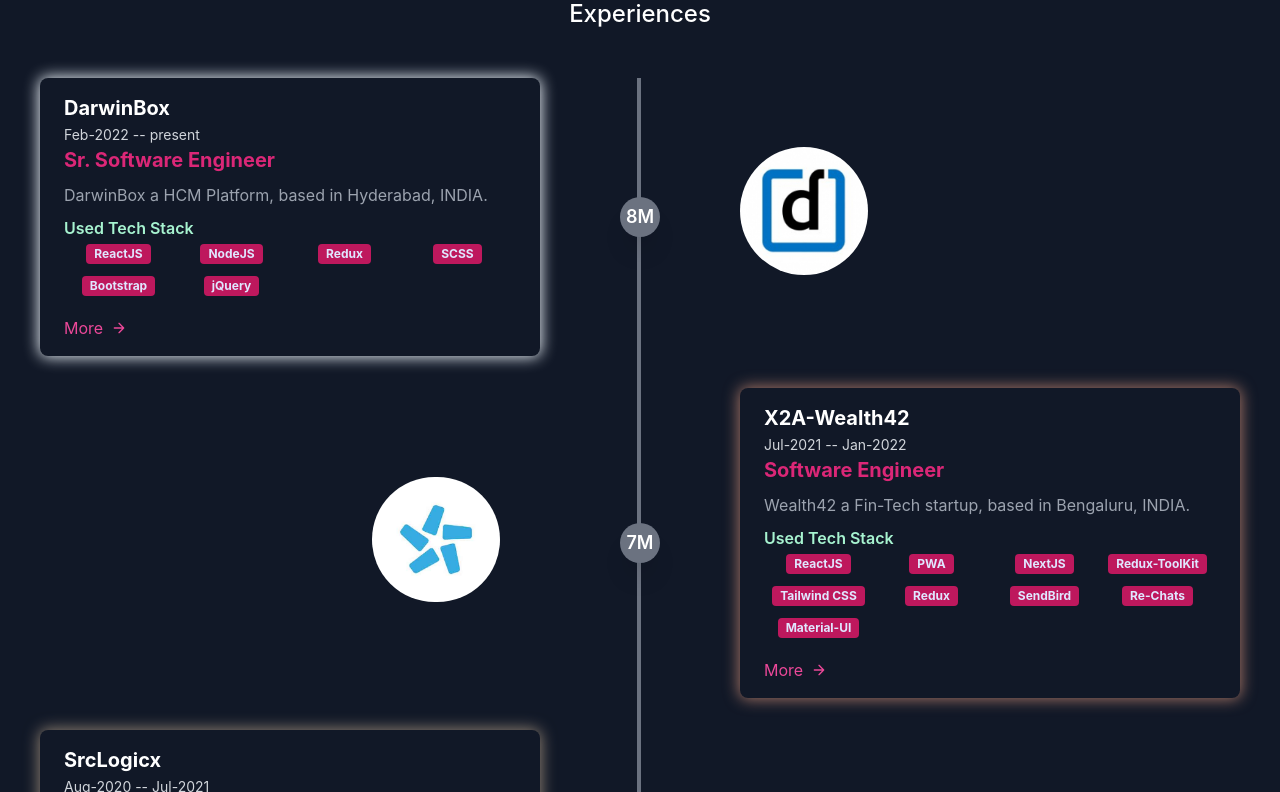
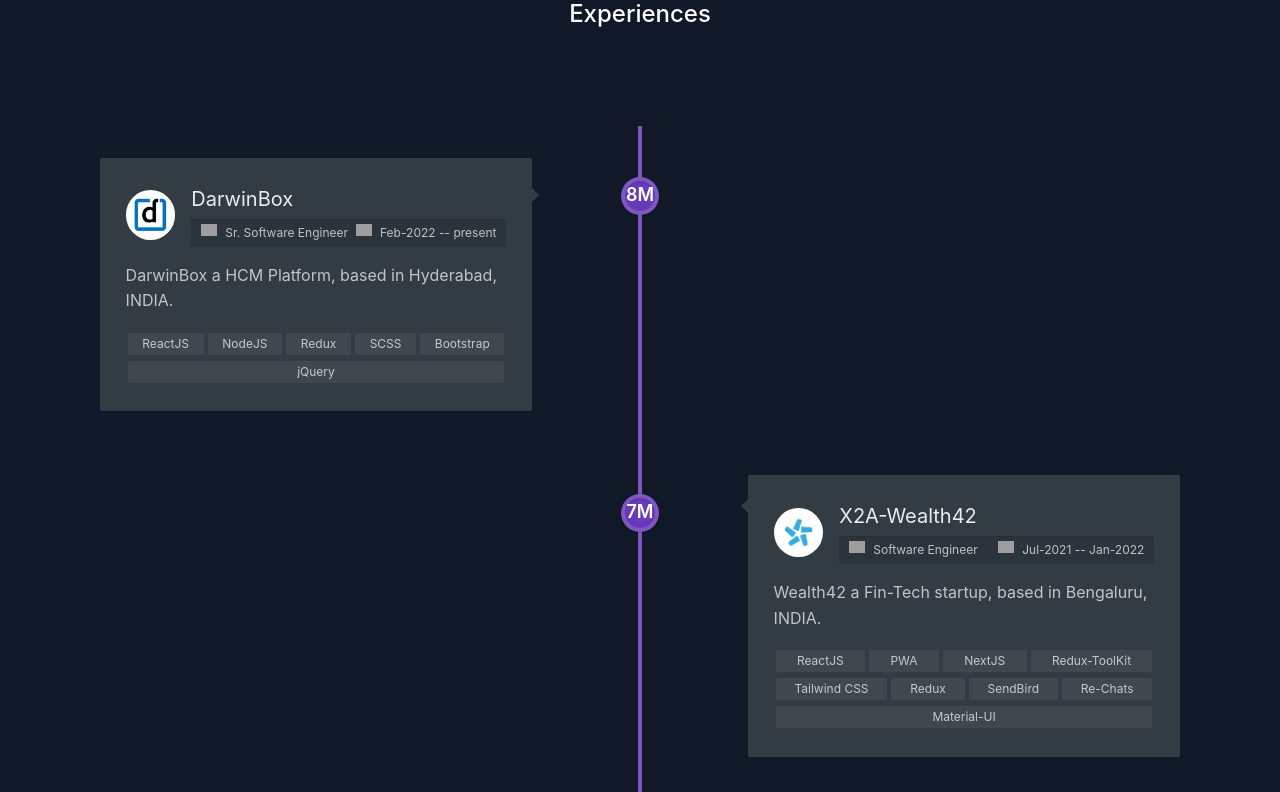
Before and after one commit to num-js/portfolio, a React (Create React App) app: page / in a window 1280 px wide. Shown: the part 808-1600 px from the top of the page. Built offline with nearby package versions, Linux system fonts and the light colour scheme; grey boxes are pictures that could not be loaded; a web font is replaced by a local one.

Commit message:
UI enhancement completed

```diff
--- a/src/components/Experiences/Experiences.js
+++ b/src/components/Experiences/Experiences.js
@@ -1,10 +1,9 @@
 import React, { useEffect } from 'react';
 import experiencesData from '../../assets/data/experiencesData.json';
-import MobileExperience from './MobileExperience';
 import useScreenWidth from '../../hooks/useScreenWidth';
-import DesktopViewExperience from './DesktopViewExperience';
 import scrollToPosition from '../../helpers/scrollToPosition';
-
+import './experience.scss';
+import { getDuration, getMonthNameYear } from '../../helpers/getDate';
 const Experiences = () => {
     const screenSize = useScreenWidth();
 
@@ -19,13 +18,66 @@
                     <h1 className="mb-2 text-2xl font-medium text-white title-font" id="experienceLabel">Experiences</h1>
                 </div>
                 <div className="relative h-full p-10 overflow-hidden wrap">
-                    {
+                    {/* {
                         screenSize === 'large' ? (
                             <DesktopViewExperience experiencesData={experiencesData} />
                         ) : (
                             <MobileExperience experiencesData={experiencesData} />
                         )
-                    }
+                    } */}
+                    {/* </div> */}
+                    <div>
+                        <section id="cd-timeline" class="cd-container">
+                            {
+                                experiencesData?.map((companyData, index) => (
+                                    <div class="cd-timeline-block">
+                                        <div class="cd-timeline-img cd-picture">
+                                            <span class="flex justify-center align-middle text-lg font-semibold text-white">
+                                                {getDuration(companyData?.timeLine.start, companyData?.timeLine?.end)}
+                                            </span>
+                                        </div>
+                                        <div class="cd-timeline-content">
+                                            <div class="flex items-center">
+                                                <div>
+                                                    <a target="_blank" href={companyData?.companyURL}>
+                                                        <img width="60" class="rounded-full" src={companyData?.companyLogo} />
+                                                    </a>
+                                                </div>
+                                                <div className="w-full ml-4">
+                                                    <h2>{companyData?.name}</h2>
+                                                    <div class="timeline-content-info flex justify-between flex-wrap">
+                                                        <span class="flex align-middle">
+                                                            <span>
+                                                                <img width="16" class="mr-2 "
+                                                                    src="https://img.icons8.com/external-those-icons-lineal-color-those-icons/24/000000/external-Developer-programming-and-development-those-icons-lineal-color-those-icons.png"
+                                                                />
+                                                            </span>
+                                                            <span>{companyData?.role}</span>
+                                                        </span>
+                                                        <span class="flex align-middle">
+                                                            <span>
+                                                                <img width="16" class="mr-2 "
+                                                                    src="https://img.icons8.com/color/48/000000/calendar--v1.png"
+                                                                />
+                                                            </span>
+                                                            <span>{getMonthNameYear(companyData?.timeLine.start)} -- {companyData?.timeLine.end === "" ? "present" : getMonthNameYear(companyData?.timeLine.end)}</span>
+                                                        </span>
+
+                                                    </div>
+                                                </div>
+                                            </div>
+                                            <p> {companyData?.description} </p>
+                                            <ul class="content-skills">
+                                                {companyData?.workingTech.map((tech, index) => (
+                                                    <li>{tech}</li>
+                                                ))}
+                                            </ul>
+                                        </div>
+                                    </div>
+                                ))
+                            }
+                        </section>
+                    </div>
                 </div>
             </div>
         </section>
--- /dev/null
+++ b/src/components/Experiences/experience.scss
@@ -0,0 +1,278 @@
+// html,
+// body {
+//   background-color: #222c32;
+//   height: 100%;
+//   font-family: "Open Sans", sans-serif;
+//   box-sizing: border-box;
+// }
+
+.cd-container {
+  // width: 90%;
+  // max-width: 1080px;
+  margin: 0 auto;
+  // background: #2b343a;
+  padding: 0 10%;
+  border-radius: 2px;
+}
+
+.cd-container::after {
+  content: "";
+  display: table;
+  clear: both;
+}
+
+/* --------------------------------
+
+Main components
+
+-------------------------------- */
+
+#cd-timeline {
+  position: relative;
+  padding: 2em 0;
+  margin-top: 2em;
+  margin-bottom: 2em;
+}
+
+#cd-timeline::before {
+  content: "";
+  position: absolute;
+  top: 0;
+  left: 25px;
+  height: 100%;
+  width: 4px;
+  background: #7e57c2;
+}
+
+@media only screen and (min-width: 1170px) {
+  #cd-timeline {
+    margin-top: 3em;
+    margin-bottom: 3em;
+  }
+
+  #cd-timeline::before {
+    left: 50%;
+    margin-left: -2px;
+  }
+}
+
+.cd-timeline-block {
+  position: relative;
+  margin: 2em 0;
+}
+
+.cd-timeline-block:after {
+  content: "";
+  display: table;
+  clear: both;
+}
+
+.cd-timeline-block:first-child {
+  margin-top: 0;
+}
+
+.cd-timeline-block:last-child {
+  margin-bottom: 0;
+}
+
+@media only screen and (min-width: 1170px) {
+  .cd-timeline-block {
+    margin: 4em 0;
+  }
+
+  .cd-timeline-block:first-child {
+    margin-top: 0;
+  }
+
+  .cd-timeline-block:last-child {
+    margin-bottom: 0;
+  }
+}
+
+.cd-timeline-img {
+  position: absolute;
+  top: 8px;
+  left: 12px;
+  width: 30px;
+  height: 30px;
+  border-radius: 50%;
+  box-shadow: 0 0 0 4px #7e57c2, inset 0 2px 0 rgba(0, 0, 0, 0.08), 0 3px 0 4px rgba(0, 0, 0, 0.05);
+}
+
+.cd-timeline-img {
+  background: #673ab7;
+}
+
+@media only screen and (min-width: 1170px) {
+  .cd-timeline-img {
+    width: 30px;
+    height: 30px;
+    left: 50%;
+    margin-left: -15px;
+    margin-top: 15px;
+    /* Force Hardware Acceleration in WebKit */
+    -webkit-transform: translateZ(0);
+    -webkit-backface-visibility: hidden;
+  }
+}
+
+.cd-timeline-content {
+  position: relative;
+  margin-left: 60px;
+  margin-right: 12px;
+  background: #333c42;
+  border-radius: 2px;
+  padding: 1em;
+
+  .timeline-content-info {
+    background: #2b343a;
+    padding: 5px 10px;
+    color: rgba(255, 255, 255, 0.7);
+    font-size: 12px;
+    box-shadow: inset 0 2px 0 rgba(0, 0, 0, 0.08);
+    border-radius: 2px;
+
+    i {
+      margin-right: 5px;
+    }
+
+    .timeline-content-info-title,
+    .timeline-content-info-date {
+      width: calc(50% - 2px);
+      display: inline-block;
+    }
+
+    @media (max-width: 500px) {
+      .timeline-content-info-title,
+      .timeline-content-info-date {
+        display: block;
+        width: 100%;
+      }
+    }
+  }
+
+  .content-skills {
+    font-size: 12px;
+    padding: 0;
+    margin-bottom: 0;
+    display: flex;
+    flex-wrap: wrap;
+    justify-content: center;
+
+    li {
+      background: #40484d;
+      border-radius: 2px;
+      display: inline-block;
+      padding: 2px 10px;
+      color: rgba(255, 255, 255, 0.7);
+      margin: 3px 2px;
+      text-align: center;
+      flex-grow: 1;
+    }
+  }
+}
+
+.cd-timeline-content:after {
+  content: "";
+  display: table;
+  clear: both;
+}
+
+.cd-timeline-content h2 {
+  color: rgba(255, 255, 255, 0.9);
+  margin-top: 0;
+  margin-bottom: 5px;
+}
+
+.cd-timeline-content p,
+.cd-timeline-content .cd-date {
+  color: rgba(255, 255, 255, 0.7);
+  font-size: 13px;
+  font-size: 0.8125rem;
+}
+
+.cd-timeline-content .cd-date {
+  display: inline-block;
+}
+
+.cd-timeline-content p {
+  margin: 1em 0;
+  line-height: 1.6;
+}
+
+.cd-timeline-content::before {
+  content: "";
+  position: absolute;
+  top: 16px;
+  right: 100%;
+  height: 0;
+  width: 0;
+  border: 7px solid transparent;
+  border-right: 7px solid #333c42;
+}
+
+@media only screen and (min-width: 768px) {
+  .cd-timeline-content h2 {
+    font-size: 20px;
+    font-size: 1.25rem;
+  }
+
+  .cd-timeline-content p {
+    font-size: 16px;
+    font-size: 1rem;
+  }
+
+  .cd-timeline-content .cd-read-more,
+  .cd-timeline-content .cd-date {
+    font-size: 14px;
+    font-size: 0.875rem;
+  }
+}
+
+@media only screen and (min-width: 1170px) {
+  .cd-timeline-content {
+    color: white;
+    margin-left: 0;
+    padding: 1.6em;
+    width: 36%;
+    margin: 0 5%;
+  }
+
+  .cd-timeline-content::before {
+    top: 30px;
+    left: 100%;
+    border-color: transparent;
+    border-left-color: #333c42;
+  }
+
+  .cd-timeline-content .cd-date {
+    position: absolute;
+    width: 100%;
+    left: 122%;
+    top: 6px;
+    font-size: 16px;
+    font-size: 1rem;
+  }
+
+  .cd-timeline-block:nth-child(even) .cd-timeline-content {
+    float: right;
+  }
+
+  .cd-timeline-block:nth-child(even) .cd-timeline-content::before {
+    top: 24px;
+    left: auto;
+    right: 100%;
+    border-color: transparent;
+    border-right-color: #333c42;
+  }
+
+  .cd-timeline-block:nth-child(even) .cd-timeline-content .cd-read-more {
+    float: right;
+  }
+
+  .cd-timeline-block:nth-child(even) .cd-timeline-content .cd-date {
+    left: auto;
+    right: 122%;
+    text-align: right;
+  }
+}
```
Also changed, not shown: src/components/Experiences/experiences.backup2/DesktopViewExperience.js (renamed from src/components/Experiences/DesktopViewExperience.js), src/components/Experiences/experiences.backup2/MobileExperience.js (renamed from src/components/Experiences/MobileExperience.js).
